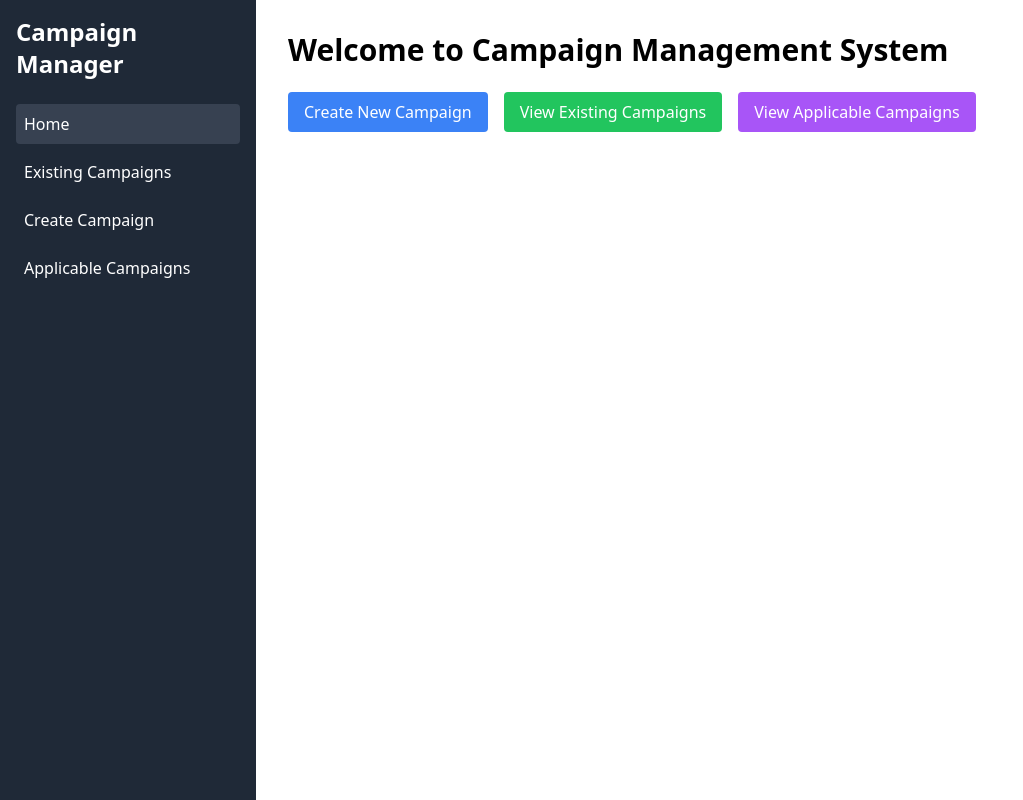
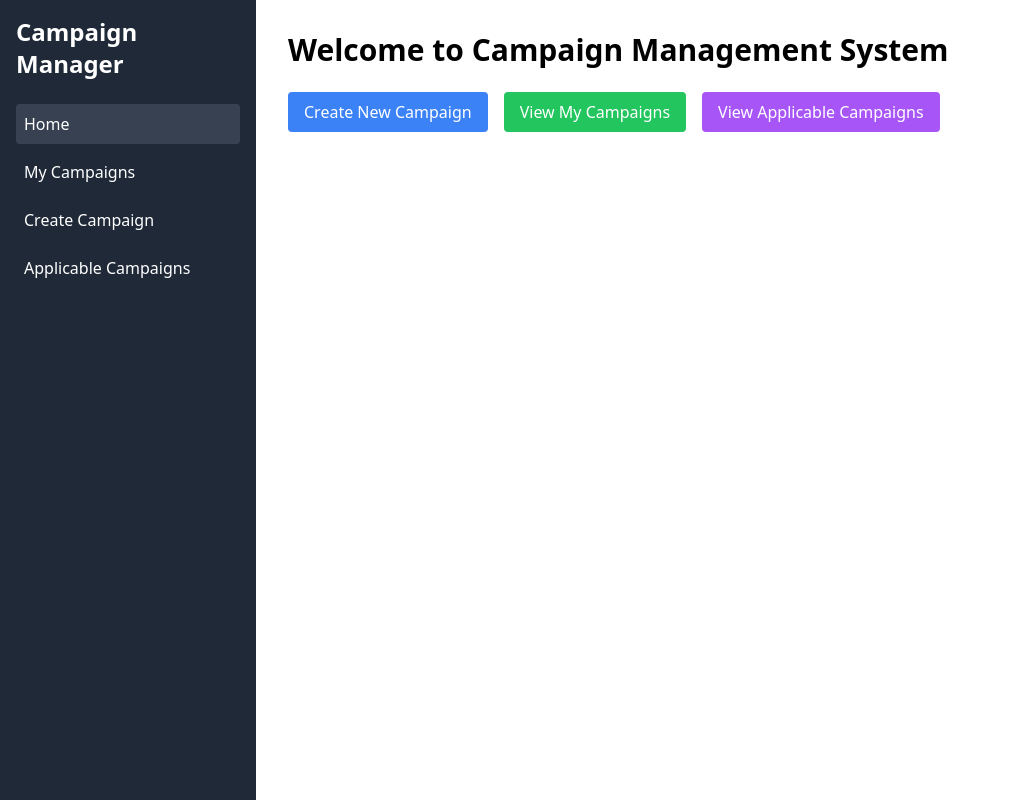
Before and after one commit to alexdwu3/cvpoc, a React (Create React App) app: page / in a window 1280 px wide. Shown: the whole page, without its empty margins (0-1023 px from the left). Built offline with nearby package versions, Linux system fonts and the light colour scheme.

Commit message:
small ui changes

```diff
--- a/src/LandingPage.tsx
+++ b/src/LandingPage.tsx
@@ -10,7 +10,7 @@ const LandingPage: React.FC = () => {
           Create New Campaign
         </Link>
         <Link to="/campaigns" className="bg-green-500 text-white px-4 py-2 rounded hover:bg-green-600">
-          View Existing Campaigns
+          View My Campaigns
         </Link>
         <Link to="/applicable-campaigns" className="bg-purple-500 text-white px-4 py-2 rounded hover:bg-purple-600">
           View Applicable Campaigns
--- a/src/Sidebar.tsx
+++ b/src/Sidebar.tsx
@@ -6,7 +6,7 @@ const Sidebar: React.FC = () => {
 
   const navItems = [
     { path: '/', label: 'Home' },
-    { path: '/campaigns', label: 'Existing Campaigns' },
+    { path: '/campaigns', label: 'My Campaigns' },
     { path: '/create-campaign', label: 'Create Campaign' },
     { path: '/applicable-campaigns', label: 'Applicable Campaigns' }, // New item
   ];
```
Also changed, not shown: 1 other file (tests, documents, lock files or other folders).
